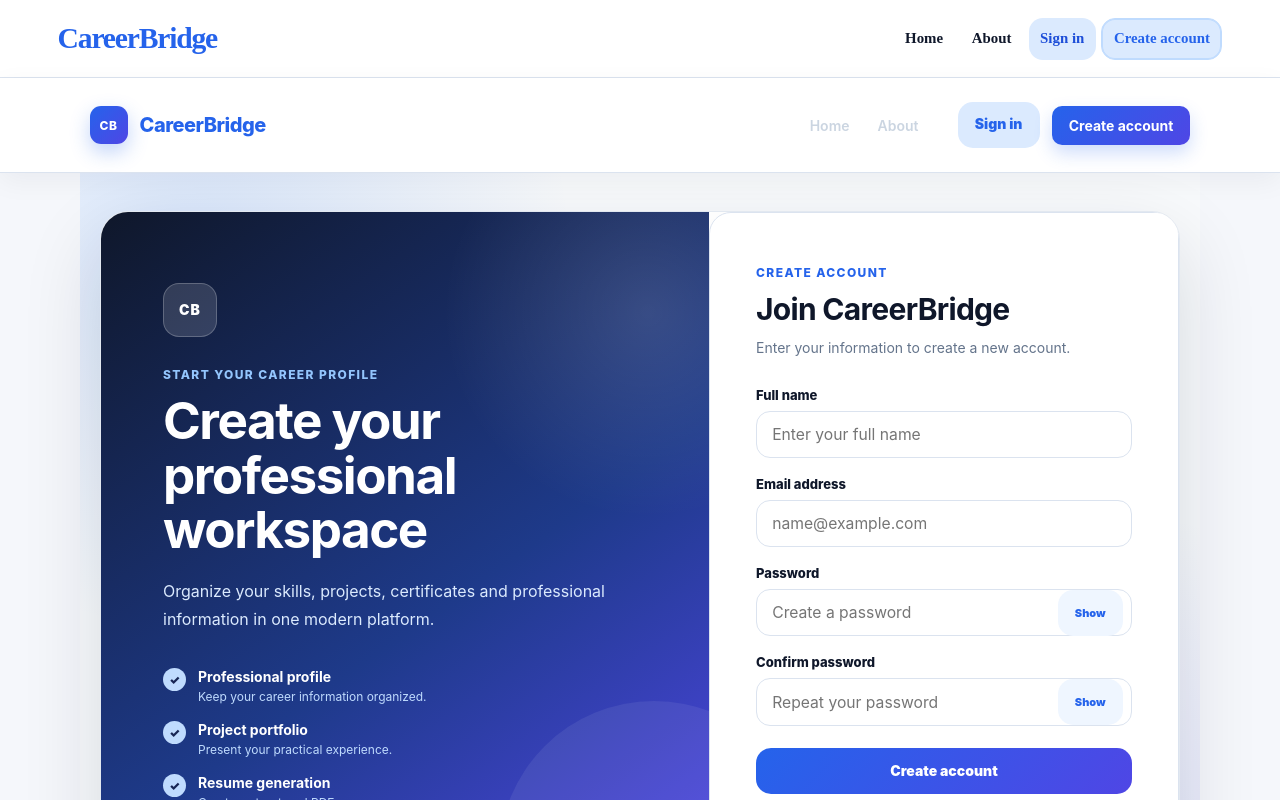
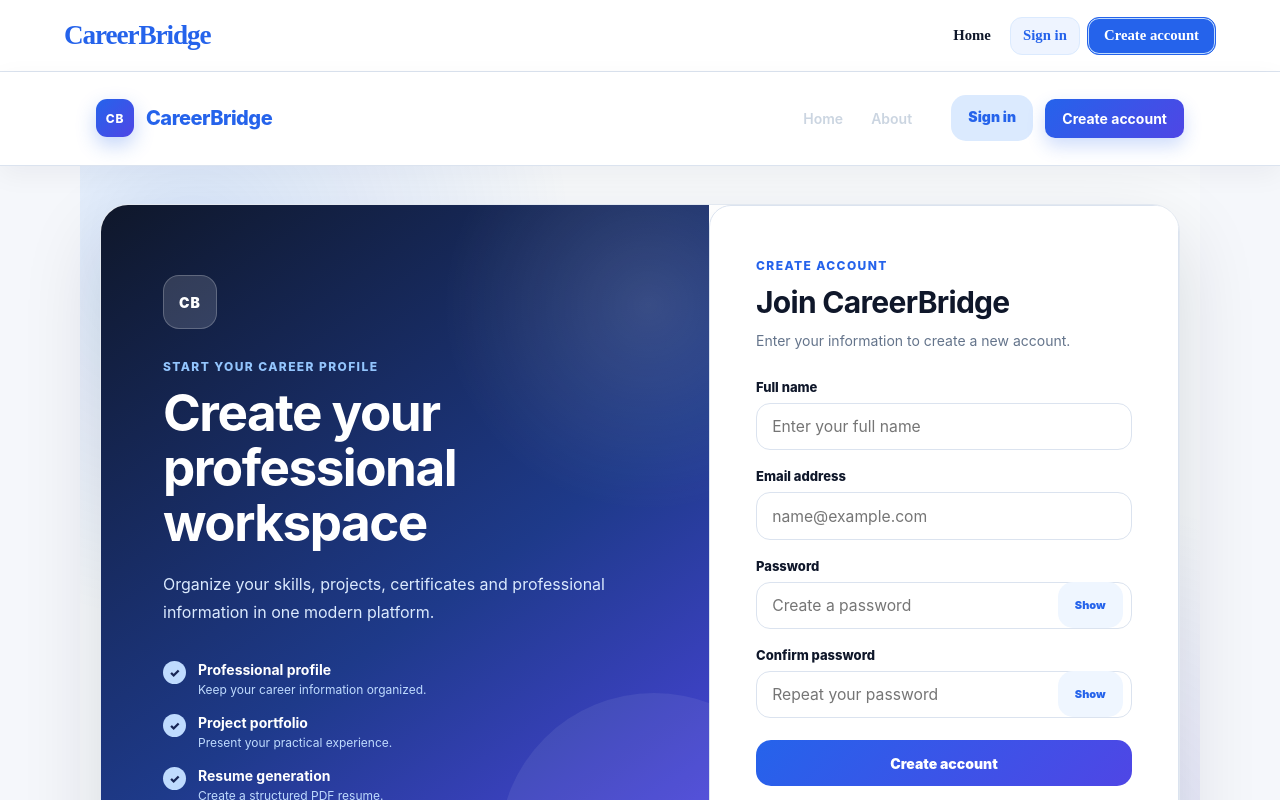
Before and after one commit to Raniaelsayed12/CareerBridge, a Vue app in the folder frontend/: page /register in a window 1280 px wide. Shown: the top 800 px of the page. Built offline with nearby package versions, Linux system fonts and the light colour scheme.

Commit message:
Clean guest navbar design

```diff
--- a/frontend/src/style.css
+++ b/frontend/src/style.css
@@ -1372,3 +1372,58 @@ button,
 }
 
 /* === CareerBridge EXAM FINAL UI END === */
+
+
+/* === Final clean guest navbar START === */
+
+/* Hide About from top navbar, because it is already available via Learn More */
+.navbar .nav-links a[href="/about"] {
+  display: none !important;
+}
+
+/* Make guest navbar compact and professional */
+.navbar {
+  min-height: 72px !important;
+  padding: 0.65rem 5% !important;
+}
+
+.brand {
+  font-size: 1.7rem !important;
+}
+
+.nav-links {
+  gap: 0.45rem !important;
+}
+
+.nav-links a {
+  min-height: 38px !important;
+  padding: 0.48rem 0.75rem !important;
+  border-radius: 12px !important;
+  font-size: 0.92rem !important;
+  font-weight: 800 !important;
+}
+
+/* Home active should not look too huge */
+.nav-links a.router-link-active {
+  background: #dbeafe !important;
+  color: #2563eb !important;
+  border: 1px solid #bfdbfe !important;
+}
+
+/* Sign in simple */
+.nav-links a[href="/login"] {
+  background: #eef4ff !important;
+  color: #2563eb !important;
+  border: 1px solid #dbeafe !important;
+}
+
+/* Create account primary but not oversized */
+.nav-links a[href="/register"] {
+  background: #2563eb !important;
+  color: white !important;
+  border: 1px solid #2563eb !important;
+  padding-left: 1rem !important;
+  padding-right: 1rem !important;
+}
+
+/* === Final clean guest navbar END === */
```
